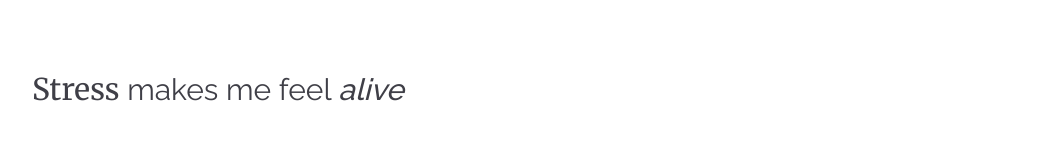
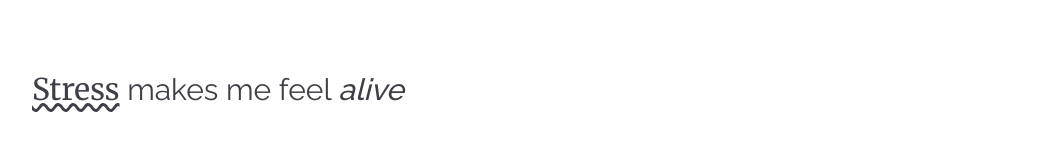
Before and after one commit to dantewins/portfolio, a Next.js app: page / in a window 1280 px wide. Shown: the part 1585-1736 px from the top of the page, without its empty margins (120-1159 px from the left). Built offline with nearby package versions, Linux system fonts and the light colour scheme.

Commit message:
final stage that i like

```diff
--- a/app/page.tsx
+++ b/app/page.tsx
@@ -18,7 +18,7 @@ export default function Home() {
               Hello! My <span className="font-light font-[merriweather] lg:italic non-italic">name is </span> <span className="font-medium">Danny</span>.
             </h1>
             <p className="text-lg lg:text-xl text-zinc-800 font-[raleway] max-w-xl mx-auto lg:mx-0">
-              I am a current <b>junior</b> in high school, attending <i>Pembroke Pines Charter High School.</i> With my <b>fervent</b> love for code, I build <u className='decoration-wavy'>clean</u>, <u>performant</u> <b>experiences</b> with modern tools like <i className='font-[merriweather] font-light'>Next.js, TypeScript, and Tailwind.</i>
+              I am a current <b>junior</b> in high school, attending <i>Pembroke Pines Charter High School.</i> With my <b>fervent</b> love for code, I build <u className=' underline-offset-6'>clean</u>, <u className='underline-offset-4 decoration-wavy'>performant</u> <b>experiences</b> with modern tools like <i className='font-[merriweather] font-light'>Next.js, TypeScript, and Tailwind.</i>
             </p>
             <div className="pt-2 lg:pt-5">
               <Button
@@ -69,7 +69,7 @@ export default function Home() {
           <div className="grid lg:grid-cols-1 gap-12 items-center">
             <div className="space-y-4">
               <h6 className="text-3xl text-zinc-700 leading-relaxed font-[raleway]">
-                <span className='font-[merriweather]'>Stress</span> makes me feel <i className='font-medium'>alive</i>
+                <span className='font-[merriweather] underline underline-offset-3 decoration-wavy'>Stress</span> makes me feel <i className='font-medium'>alive</i>
               </h6>
             </div>
             </div>
```
